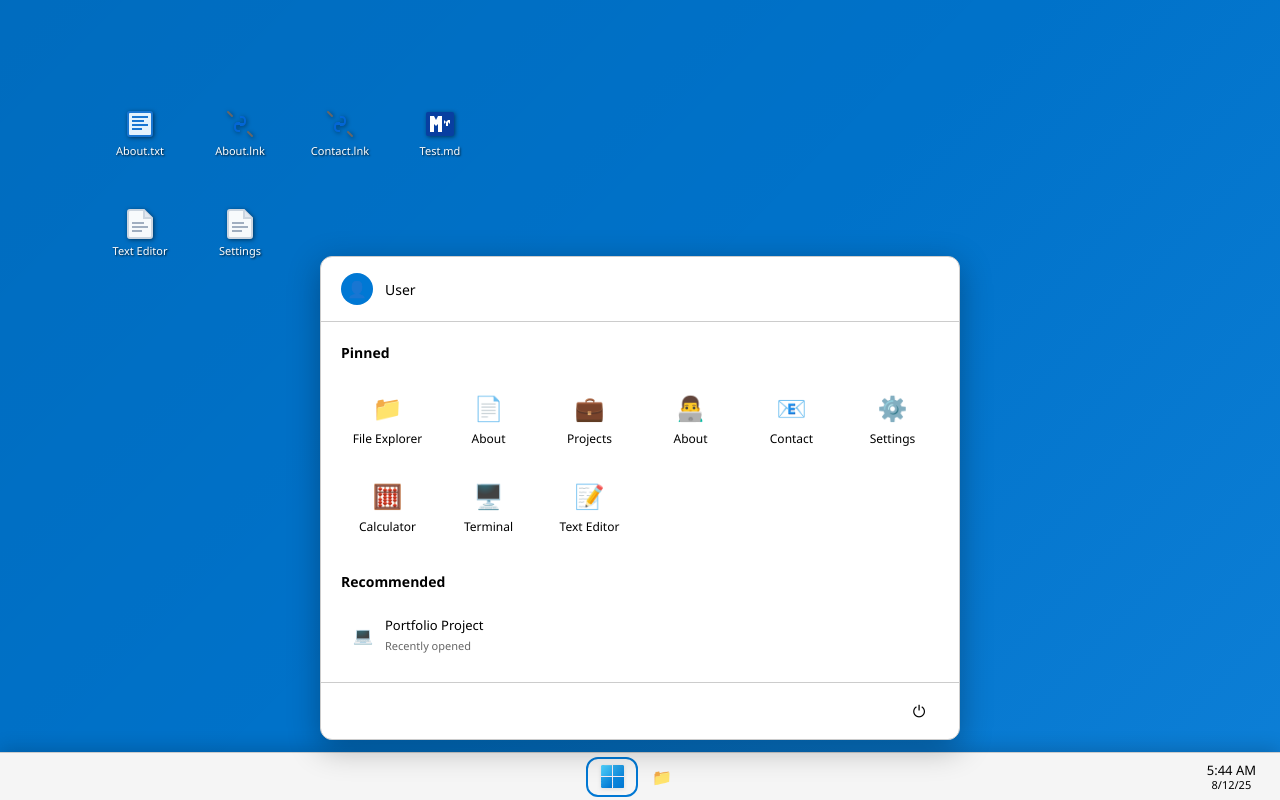
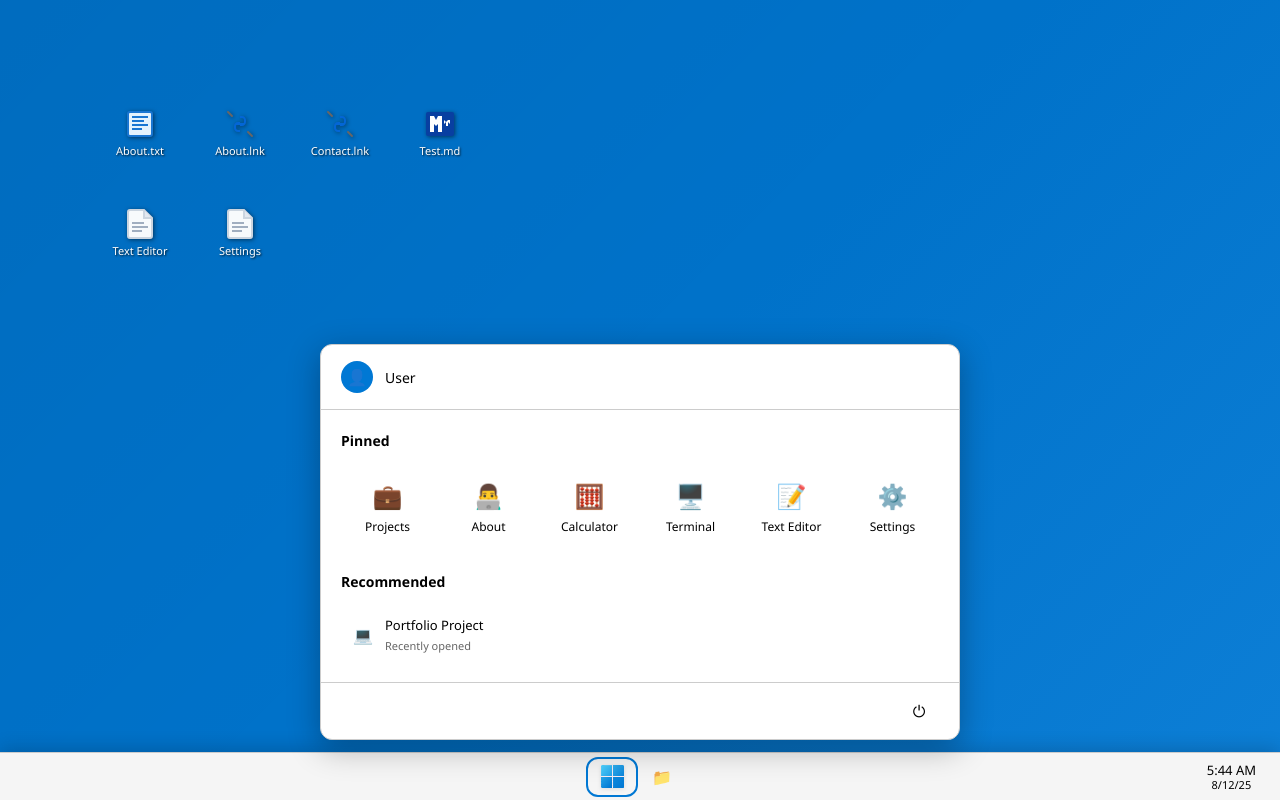
Before and after one commit to ThalisonCosta/portfolio, a React (Vite) app: page / in a window 1280 px wide. Both pictures are taken after a click on the button "Start menu". Built offline with nearby package versions, Linux system fonts and the light colour scheme.

Commit message:
feat: update StartMenu component and localization files to include 'recommended' section

```diff
--- a/src/components/StartMenu/StartMenu.tsx
+++ b/src/components/StartMenu/StartMenu.tsx
@@ -107,28 +107,6 @@ export const StartMenu: React.FC = React.memo(() => {
             <div className="app-grid" role="grid" aria-label="Pinned applications">
               <button
                 className="app-button"
-                onClick={() => handleAppClick(t('taskbar.fileExplorer'), 'explorer')}
-                aria-label={t('taskbar.fileExplorer')}
-                type="button"
-              >
-                <span className="app-icon" aria-hidden="true">
-                  📁
-                </span>
-                <span className="app-name">{t('taskbar.fileExplorer')}</span>
-              </button>
-              <button
-                className="app-button"
-                onClick={() => handleAppClick('About', 'about')}
-                aria-label="Open About"
-                type="button"
-              >
-                <span className="app-icon" aria-hidden="true">
-                  📄
-                </span>
-                <span className="app-name">About</span>
-              </button>
-              <button
-                className="app-button"
                 onClick={() => handleAppClick('Projects', 'projects')}
                 aria-label="Open Projects"
                 type="button"
@@ -148,28 +126,6 @@ export const StartMenu: React.FC = React.memo(() => {
                   👨‍💻
                 </span>
                 <span className="app-name">About</span>
-              </button>
-              <button
-                className="app-button"
-                onClick={() => handleAppClick('Contact', 'contact')}
-                aria-label="Open Contact"
-                type="button"
-              >
-                <span className="app-icon" aria-hidden="true">
-                  📧
-                </span>
-                <span className="app-name">Contact</span>
-              </button>
-              <button
-                className="app-button"
-                onClick={() => handleAppClick(t('taskbar.settings'), 'settings')}
-                aria-label={t('taskbar.settings')}
-                type="button"
-              >
-                <span className="app-icon" aria-hidden="true">
-                  ⚙️
-                </span>
-                <span className="app-name">{t('taskbar.settings')}</span>
               </button>
               <button
                 className="app-button"
@@ -204,11 +160,22 @@ export const StartMenu: React.FC = React.memo(() => {
                 </span>
                 <span className="app-name">{t('taskbar.textEditor')}</span>
               </button>
+              <button
+                className="app-button"
+                onClick={() => handleAppClick(t('taskbar.settings'), 'settings')}
+                aria-label={t('taskbar.settings')}
+                type="button"
+              >
+                <span className="app-icon" aria-hidden="true">
+                  ⚙️
+                </span>
+                <span className="app-name">{t('taskbar.settings')}</span>
+              </button>
             </div>
           </div>
 
           <div className="recommended-section">
-            <h3>Recommended</h3>
+            <h3>{t('taskbar.recommended')}</h3>
             <div className="recommended-items" role="list" aria-label="Recommended items">
               <div
                 className="recommended-item"
--- a/src/i18n/locales/en.json
+++ b/src/i18n/locales/en.json
@@ -61,7 +61,8 @@
     "fileExplorer": "File Explorer",
     "textEditor": "Text Editor",
     "settings": "Settings",
-    "pinned": "Pinned"
+    "pinned": "Pinned",
+    "recommended": "Recommended"
   },
   "contextMenu": {
     "newFolder": "New Folder",
--- a/src/i18n/locales/es.json
+++ b/src/i18n/locales/es.json
@@ -61,7 +61,8 @@
     "fileExplorer": "Explorador de archivos",
     "textEditor": "Editor de texto",
     "settings": "Configuración",
-    "pinned": "Ancladas"
+    "pinned": "Ancladas",
+    "recommended": "Recomendados"
   },
   "contextMenu": {
     "newFolder": "Nueva carpeta",
--- a/src/i18n/locales/fr.json
+++ b/src/i18n/locales/fr.json
@@ -61,7 +61,8 @@
     "fileExplorer": "Explorateur de fichiers",
     "textEditor": "Éditeur de texte",
     "settings": "Paramètres",
-    "pinned": "Épinglées"
+    "pinned": "Épinglées",
+    "recommended": "Recommandées"
   },
   "contextMenu": {
     "newFolder": "Nouveau dossier",
--- a/src/i18n/locales/pt.json
+++ b/src/i18n/locales/pt.json
@@ -63,7 +63,8 @@
     "fileExplorer": "Explorador de arquivos",
     "textEditor": "Editor de texto",
     "settings": "Configurações",
-    "pinned": "Fixados"
+    "pinned": "Fixados",
+    "recommended": "Recomendados"
   },
   "contextMenu": {
     "newFolder": "Nova pasta",
```
